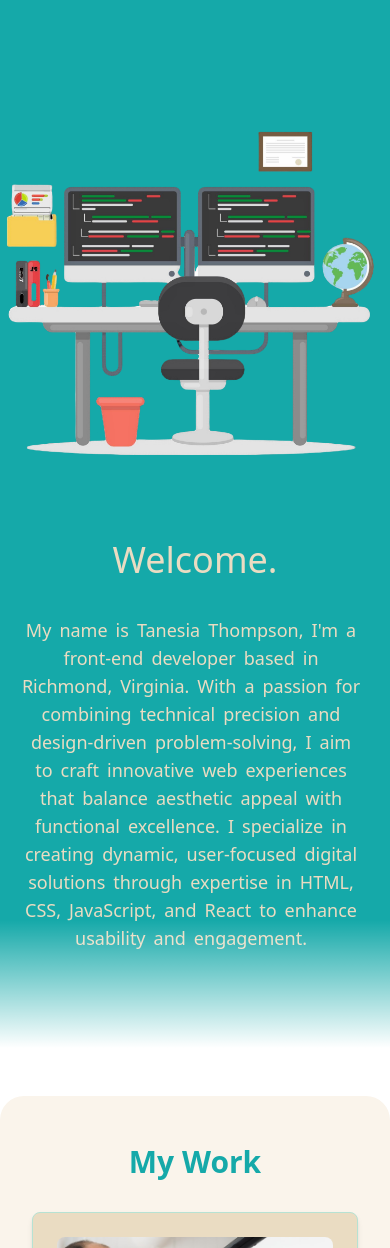
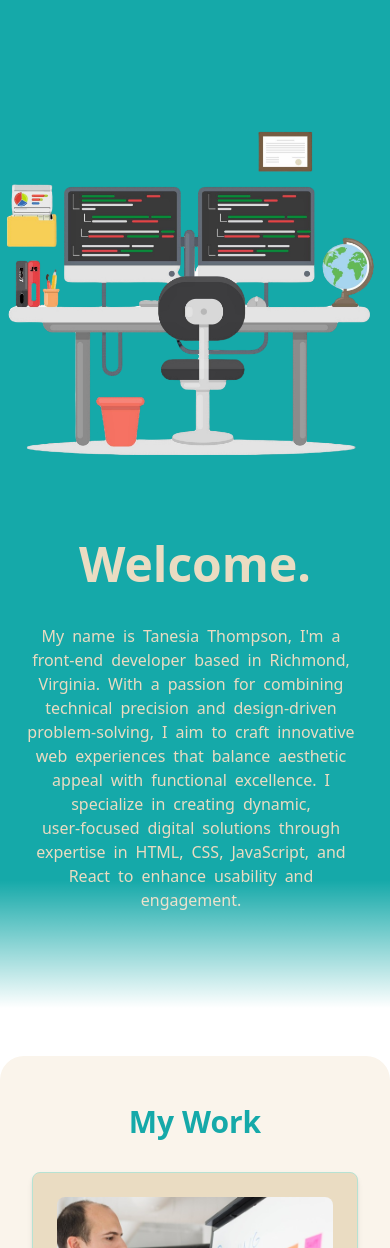
Before and after one commit to Tthompson8416/tanesiacodes, a React (Vite) app: page / in a window 390 px wide. Shown: the top 1248 px of the page. Built offline with nearby package versions, Linux system fonts and the light colour scheme.

Commit message:
font size and weight modified for screen sizes

```diff
--- a/src/components/IntroSection.jsx
+++ b/src/components/IntroSection.jsx
@@ -54,7 +54,7 @@ const IntroSection = () => {
 
         {/* Welcome text */}
         <motion.h1
-          className="text-4xl md:text-5xl text-custom-light mb-4"
+          className="text-5xl font-bold md:text-6xl text-custom-light mb-4"
           initial={{ opacity: 0, y: 10 }}
           animate={{ opacity: 1, y: 0 }}
           transition={{ duration: 1, delay: 0.5 }} // Slight delay for welcome text
@@ -67,7 +67,7 @@ const IntroSection = () => {
           variants={paragraphVariants}
           initial="hidden"
           animate="visible"
-          className="text-lg text-custom-intro-text text-center mx-auto p-5 max-w-screen-md sm:max-w-[700px] md:max-w-[900px] lg:max-w-[900px] xl:max-w-[1100px] xl:mt-12 pb-24 xl:pb-2 lg:text-3xl md:text-2xl sm:text-xl"
+          className="font-thin text-custom-intro-text text-center mx-auto p-5 max-w-screen-md sm:max-w-[700px] md:max-w-[900px] lg:max-w-[900px] xl:max-w-[1100px] xl:mt-12 pb-24 xl:pb-2 2xl:text-4xl xl:text-3xl lg:text-3xl md:text-2xl"
         >
           {words.map((word, index) => (
             <motion.span
```
